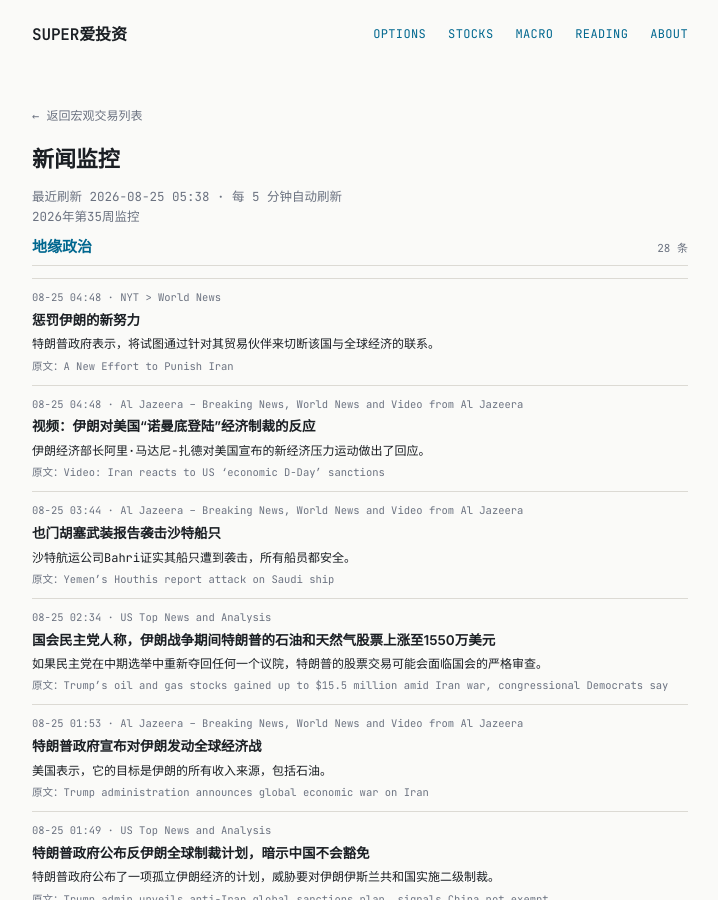
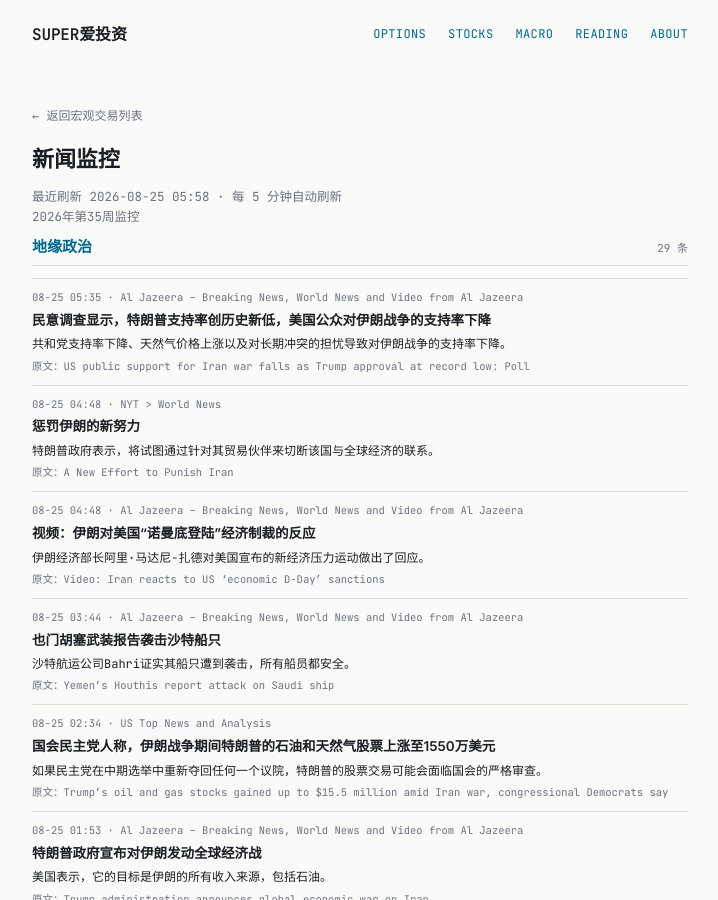
Before and after one commit to tang3super/tang3super.github.io, a Jekyll site: the page built from macro-trade/news-digest.md, in a window 1280 px wide and 900 px high. Shown: the whole window, without its empty margins (280-998 px from the left). Built offline with Jekyll 4.4.1, drawn with Linux system fonts in a browser that asks for light colours; some of the changed text lies outside the part shown.

Commit message:
sync news-digest article

```diff
--- a/macro-trade/news-digest.md
+++ b/macro-trade/news-digest.md
@@ -5,11 +5,18 @@ title: 新闻监控
 date: '2026-08-25'
 summary: 2026年第35周监控
 week_label: 2026年第35周监控
-last_updated: 2026-08-25 05:38
+last_updated: 2026-08-25 05:58
 refresh_note: 每 5 分钟自动刷新
 topics:
 - name: 地缘政治
   items:
+  - title: 'US public support for Iran war falls as Trump approval at record low: Poll'
+    summary: Falling Republican support, rising gas prices, and fears of a long conflict drive a decline in backing for the Iran war.
+    link: https://www.aljazeera.com/news/2026/8/24/us-public-support-for-iran-war-falls-as-trump-approval-at-record-low-poll?traffic_source=rss
+    source: Al Jazeera – Breaking News, World News and Video from Al Jazeera
+    time: 08-25 05:35
+    title_zh: 民意调查显示，特朗普支持率创历史新低，美国公众对伊朗战争的支持率下降
+    summary_zh: 共和党支持率下降、天然气价格上涨以及对长期冲突的担忧导致对伊朗战争的支持率下降。
   - title: A New Effort to Punish Iran
     summary: The Trump administration says it will try to cut the country off from the global economy by targeting its trading partners.
     link: https://www.nytimes.com/2026/08/24/world/iran-sanctions-threat-economy-ukraine.html
@@ -205,6 +212,13 @@ topics:
     summary_zh: 埃克佩里克佩·埃克波表示，美以对伊朗的战争迫使尼日利亚扩大天然气产量。
 - name: 货币政策
   items:
+  - title: Mark Walter's TWG Global hires Goldman veteran Markowitz as top lawyer amid probe of insurers
+    summary: Federal authorities are investigating how two insurers that are part of Mark Walter's business empire classified more than $20 billion in lo…
+    link: https://www.cnbc.com/2026/08/24/mark-walter-twg-david-markowitz-goldman-federal-probe.html
+    source: US Top News and Analysis
+    time: 08-25 05:37
+    title_zh: 马克·沃尔特（Mark Walter）的TWG Global在保险公司调查中聘请高盛资深人士马科维茨（Markowitz）担任首席律师
+    summary_zh: 联邦当局正在调查马克·沃尔特商业帝国的两家保险公司如何将超过200亿美元的损失分类。
   - title: Watch these key S&P 500 support levels ahead of PCE, Nvidia, and Jackson Hole
     summary: ''
     link: https://www.investing.com/news/stock-market-news/watch-these-key-sp-500-support-levels-ahead-of-pce-nvidia-and-jackson-hole-93CH-4873701
```
